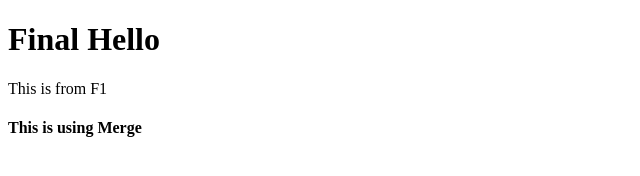
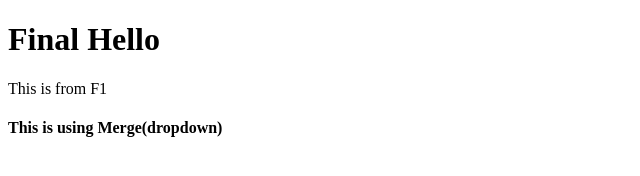
Before and after one commit to muzammil-baig/LocalFinal, a plain HTML site: page index.html in a window 1280 px wide. Shown: the whole page, without its empty margins (0-640 px from the left). Drawn offline with Linux system fonts and the light colour scheme.

Commit message:
Using Merge Conflict f1

```diff
--- a/index.html
+++ b/index.html
@@ -8,6 +8,6 @@
 <body>
     <h1> Final Hello </h1>
     <p>This is from F1</p>
-    <h4>This is using Merge</h4>
+    <h4>This is using Merge(dropdown)</h4>
 </body>
 </html>
```
